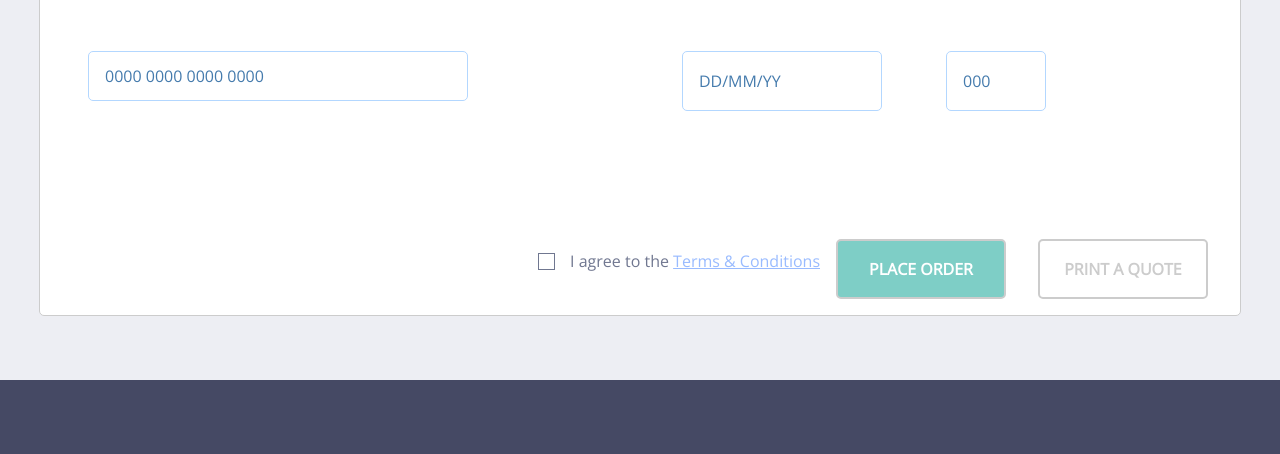
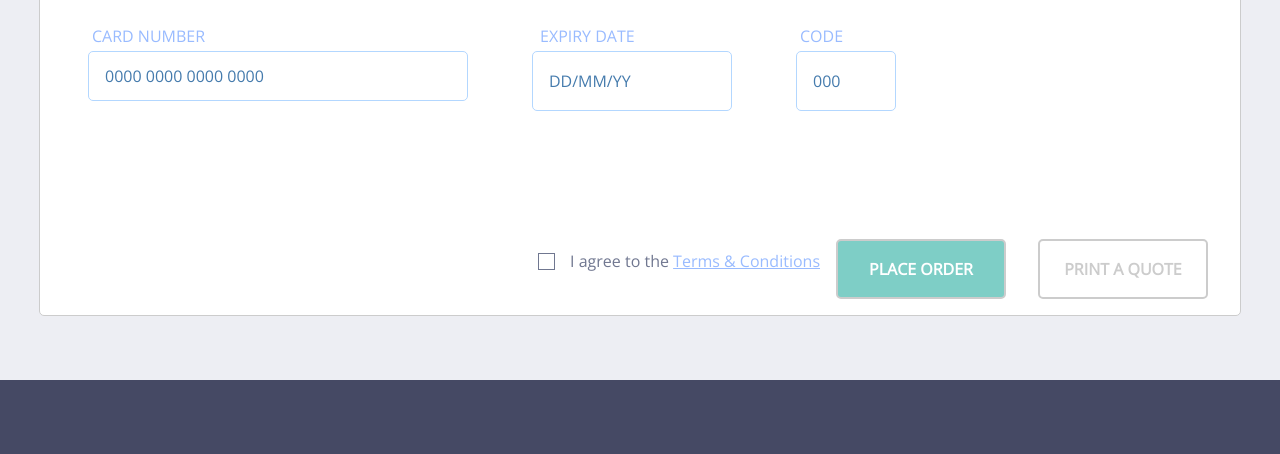
Before and after one commit to ArthurGorbenko/HTML5-Form, a website: page index.html in a window 1280 px wide. Shown: the part 2695-3149 px from the top of the page. Drawn offline with nearby package versions, Linux system fonts and the light colour scheme.

Commit message:
fix typo

```diff
--- a/css/styles.css
+++ b/css/styles.css
@@ -1130,7 +1130,7 @@
     margin-left: -2em;
   }
   .input_card_data_title::before {
-    margin: 0.5em 0 0 -27.5gem;
+    margin: 0.5em 0 0 -27.5em;
   }
   .input_card_code_title::before {
     margin-left: -10em;
```
